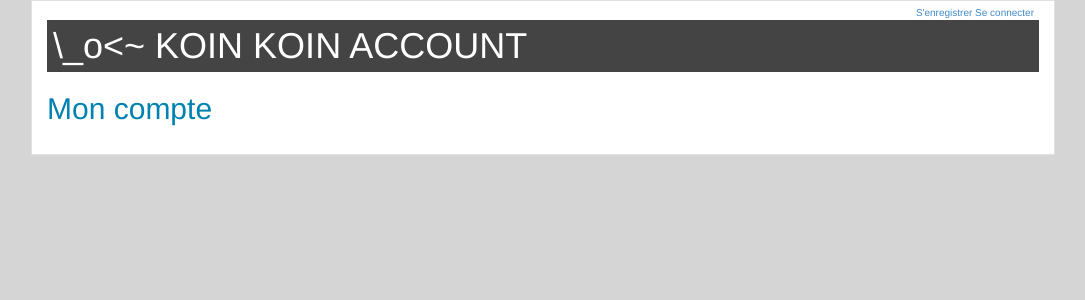
After one commit to bougie/yanos, a Flask app: page /account in a window 1280 px wide. The commit adds this page. Shown: the top 300 px of the page, without its empty margins (97-1182 px from the left). Run offline with Flask 2, Linux system fonts and the light colour scheme; parts of the project's set-up code (start-up, migrations or seed data) failed here and were passed over; some libraries are stand-ins or nearby versions.

Commit message:
Add account home page

```diff
--- /dev/null
+++ b/yanos/accounts/templates/accounts/index.j2
@@ -0,0 +1,5 @@
+{% extends 'base.j2' %}
+
+{% block content %}
+<h2>Mon compte</h2>
+{% endblock %}
--- a/yanos/accounts/templates/accounts/links.j2
+++ b/yanos/accounts/templates/accounts/links.j2
@@ -3,6 +3,7 @@
 		<a href="{{url_for('accounts.register')}}" role="button" data-toggle="modal" data-target="#register-popup">S'enregistrer</a>
 		<a href="{{url_for('accounts.login')}}" role="button" data-toggle="modal" data-target="#login-popup">Se connecter</a>
 		{% else %}
+		<a href="{{url_for('accounts.index')}}">Mon compte</a>
 		<a href="{{url_for('accounts.logout')}}">Se deconnecter</a>
 		{% endif %}
 </div>
--- a/yanos/accounts/views.py
+++ b/yanos/accounts/views.py
@@ -5,6 +5,13 @@ from .forms import RegisterForm, LoginForm
 from .core.register import coreRegister
 from .core.login import coreLogin
 from .core.logout import coreLogout
+
+@bp.route('/account')
+def index():
+	tpl_vars = {
+		'page_title': '\_o&lt;~ KOIN KOIN ACCOUNT'
+	}
+	return render_template('accounts/index.j2', **tpl_vars)
 
 @bp.route('/login', methods=['GET', 'POST'])
 def login():
```
